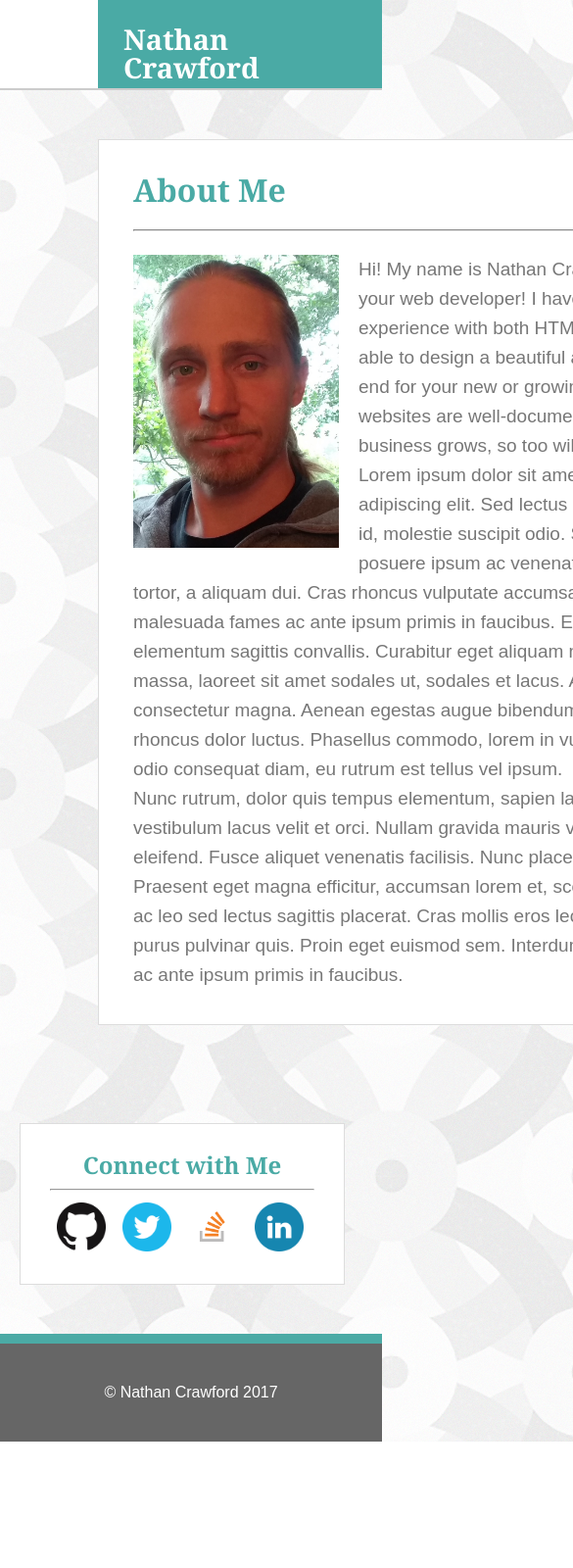
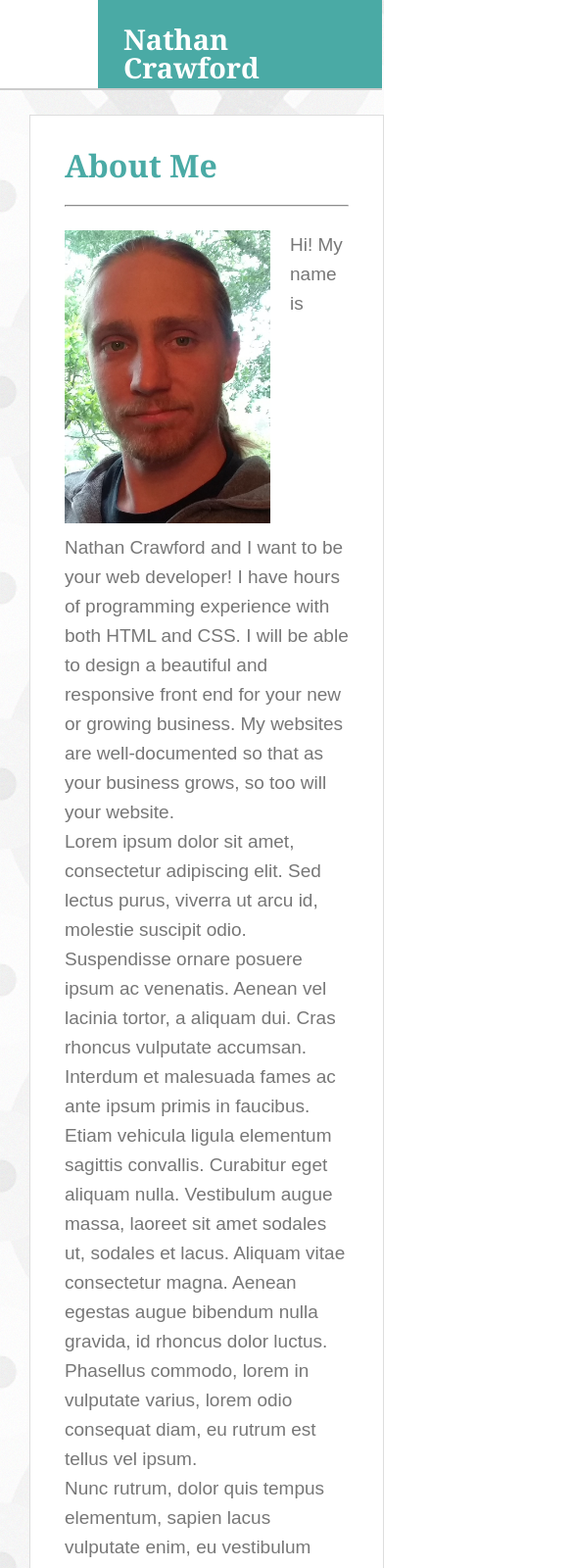
Before and after one commit to ArbutusNate/Responsive-Portfolio-MQ, a plain HTML site: page index.html in a window 390 px wide. Shown: the top 1600 px of the page at 98% size, 585 px wide, since content can reach past the window. Before the commit the page ends 1471 px from the top, so only its background shows below. Drawn offline with Linux system fonts and the light colour scheme.

Commit message:
Starting changes

```diff
--- /dev/null
+++ b/assets/css/320px.css
@@ -0,0 +1,16 @@
+.content-wrapper {
+	margin: 50px 75px;
+	width: 775;
+}
+
+.headername {
+	margin-left: 75px;
+}
+
+.navbar {
+	margin-right: 75px;
+}
+
+#connect {
+	margin: 50px 280px;
+}
--- a/assets/css/style.css
+++ b/assets/css/style.css
@@ -29,11 +29,11 @@ nav a:hover {
 .content-wrapper {
 	clear: both;
 	border: 1px solid #dddddd;
-	width: 60%;
+	width: 100%;
 	margin: 50px 35px 50px 100px;
 	padding: 35px;
 	background-color: #ffffff;
-	width: 650px;
+	max-width: 650px;
 	float: left;
 }
 .contentrule {
@@ -62,7 +62,7 @@ nav a:hover {
 }
 .navbar {
 	height: 90px;
-	width: 270px;
+	max-width: 310px;
 	line-height: 90px;
 	margin-right: 150px;
 	float: right;
@@ -72,7 +72,7 @@ nav a:hover {
 	color: #d1d1d1;
 	font-size: 27px;
 	text-decoration: none;
-	width: auto;
+/*	width: auto;*/
 }
 footer {
 	position: relative;
@@ -90,11 +90,6 @@ a {
 	text-decoration: none;
 	color: #d1d1d1;
 }
-
-/*a:hover {
-    background-color: yellow;
-}*/
-
 /* Connect Box */
 .connectheader {
 	text-align: center;
@@ -104,7 +99,8 @@ a {
 #connect {
 	background-color: #ffffff;
 	border: 1px solid #dddddd;
-	width: 270px;
+	max-width: 270px;
+	width: 100%;
 	height: auto;
 	margin: 50px 20px;
 	float: left;
@@ -122,9 +118,9 @@ a {
 /* Portfolio Page */
 .port-frame {
 	float: left;
-	margin: 15px;
+	margin: 25px;
 	height: 205px;
-	width: 275px;
+	max-width: 275px;
 }
 .port-text {
 	position: relative;
@@ -146,14 +142,17 @@ a {
 	color: #777777;
 }
 input[type=text] {
-	width: 90%;
+	width: 100%;
+	display: inline-block;
+	max-width: 580px;
 	height: 35px;
 	border: 2px solid #d1d1d1;
 	color: #d1d1d1;
 	padding: 0px 35px;
 }
 input[type=submit] {
-	width: 150px;
+	max-width: 150px;
+	width: 100%;
 	height: 25px;
 	border-radius: 5px;
     border: 0;
@@ -181,3 +180,17 @@ textarea {
   color: #d1d1d1;
   font-family: 'Arial', 'Helvetica Neue', Helvetica, sans-serif;
 }
+/* Media for under 425 */
+@media screen and (max-width: 425px) {
+	.content-wrapper {
+		margin: 25px 30px;
+		max-width: 290px;
+	}
+	.about {
+
+	}
+
+/* Media for under 768 */
+@media screen and (max-width: 768px) {
+	.content-wrapper {
+	}
--- a/index.html
+++ b/index.html
@@ -1,8 +1,9 @@
 <!DOCTYPE html>
-<meta charset="utf-8">
 <html>
 <head>
 	<title>Nathan Crawford | Web Developer</title>
+	<meta charset="utf-8">
+	<meta name="viewport" content="width=device-width,initial-scale=1">
 	<link rel="stylesheet" type="text/css" href="assets/css/reset.css">
 	<link rel="stylesheet" type="text/css" href="assets/css/style.css">
 </head>
@@ -23,13 +24,13 @@
 	<div class="content-wrapper">
 		<h2>About Me</h2><br><hr class="contentrule"><br>
 		<img src="assets/images/port-pic.jpg" width="210px" id="profile">
-		<p>
+		<p class="about">
 			Hi! My name is Nathan Crawford and I want to be your web developer! I have <em>hours</em> of programming experience with both HTML and CSS. I will be able to design a beautiful and responsive front end for your new or growing business. My websites are well-documented so that as your business grows, so too will your website.
 		</p>
-		<p>
+		<p class="about">
 			Lorem ipsum dolor sit amet, consectetur adipiscing elit. Sed lectus purus, viverra ut arcu id, molestie suscipit odio. Suspendisse ornare posuere ipsum ac venenatis. Aenean vel lacinia tortor, a aliquam dui. Cras rhoncus vulputate accumsan. Interdum et malesuada fames ac ante ipsum primis in faucibus. Etiam vehicula ligula elementum sagittis convallis. Curabitur eget aliquam nulla. Vestibulum augue massa, laoreet sit amet sodales ut, sodales et lacus. Aliquam vitae consectetur magna. Aenean egestas augue bibendum nulla gravida, id rhoncus dolor luctus. Phasellus commodo, lorem in vulputate varius, lorem odio consequat diam, eu rutrum est tellus vel ipsum.
 		</p>
-		<p>
+		<p class="about">
 			Nunc rutrum, dolor quis tempus elementum, sapien lacus vulputate enim, eu vestibulum lacus velit et orci. Nullam gravida mauris vitae fermentum eleifend. Fusce aliquet venenatis facilisis. Nunc placerat sagittis varius. Praesent eget magna efficitur, accumsan lorem et, scelerisque libero. Mauris ac leo sed lectus sagittis placerat. Cras mollis eros lectus, non tincidunt purus pulvinar quis. Proin eget euismod sem. Interdum et malesuada fames ac ante ipsum primis in faucibus.
 		</p>
 	</div>
```
Also changed, not shown: contact.html (+2 -1 lines), portfolio.html (+2 -1 lines), 1 other file.
